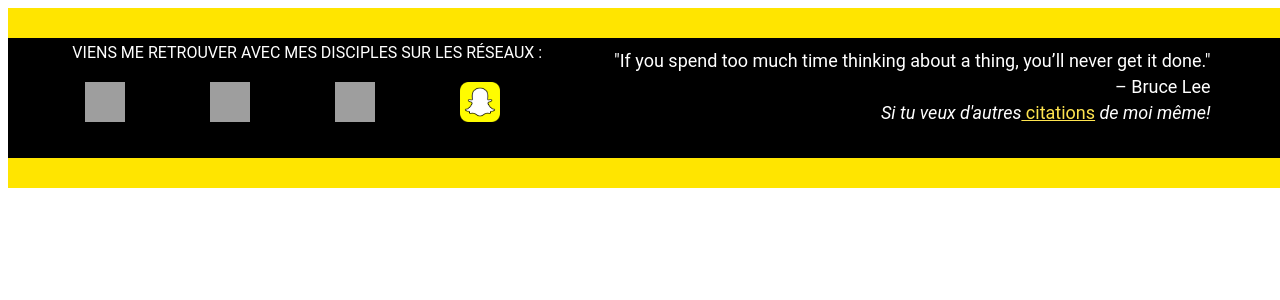
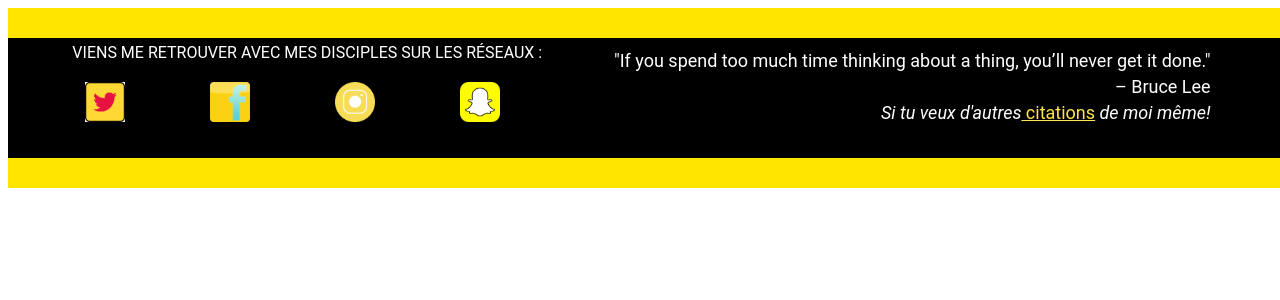
Before and after one commit to Gambino-stack/BruceLeeProject, a PHP site: page /footer.php in a window 1280 px wide. Shown: the top 300 px of the page. Run offline with PHP 8.4, Linux system fonts and the light colour scheme; some web fonts are replaced; grey boxes are pictures that could not be loaded.

Commit message:
add a logo twitter

```diff
--- a/BruceeLeeVSCk/footer.php
+++ b/BruceeLeeVSCk/footer.php
@@ -15,9 +15,9 @@
         <div id="followus">
             <p id="invitation">VIENS ME RETROUVER AVEC MES DISCIPLES SUR LES RÉSEAUX :</p>
             <div id="socialnetwork">
-               <a class="link" href="https://twitter.com/brucelee?lang=fr"><img class="iconsize" src="img/Unknown.png" alt="twitter icon" title="twitter" /></a>
-                <a class="link" href="https://www.facebook.com/BruceLee"><img class="iconsize" src="img/facebooklogo.png.jpg" alt="facebook icon" title="facebook" /></a>
-                <a class="link" href="https://www.instagram.com/brucelee/?hl=fr"><img class="iconsize" src="img/instajaune.png.jpg" alt="instagram icon" title="instagram" /></a>
+               <a class="link" href="https://twitter.com/brucelee?lang=fr"><img class="iconsize" src="img/twitteryellow.png" alt="twitter icon" title="twitter" /></a>
+                <a class="link" href="https://www.facebook.com/BruceLee"><img class="iconsize" src="img/fbyellow.png" alt="facebook icon" title="facebook" /></a>
+                <a class="link" href="https://www.instagram.com/brucelee/?hl=fr"><img class="iconsize" src="img/instayellow.png" alt="instagram icon" title="instagram" /></a>
                 <a class="link" href="https://www.pinterest.fr/logistiquevirmousil/bruce-lee/"><img class="iconsize" src="img/snapchat.png" alt="snapchat icon" title="snapchat" /></a>
             </div>
         </div>
```
Also changed, not shown: BruceeLeeVSCk/img/twyello.png (added).
